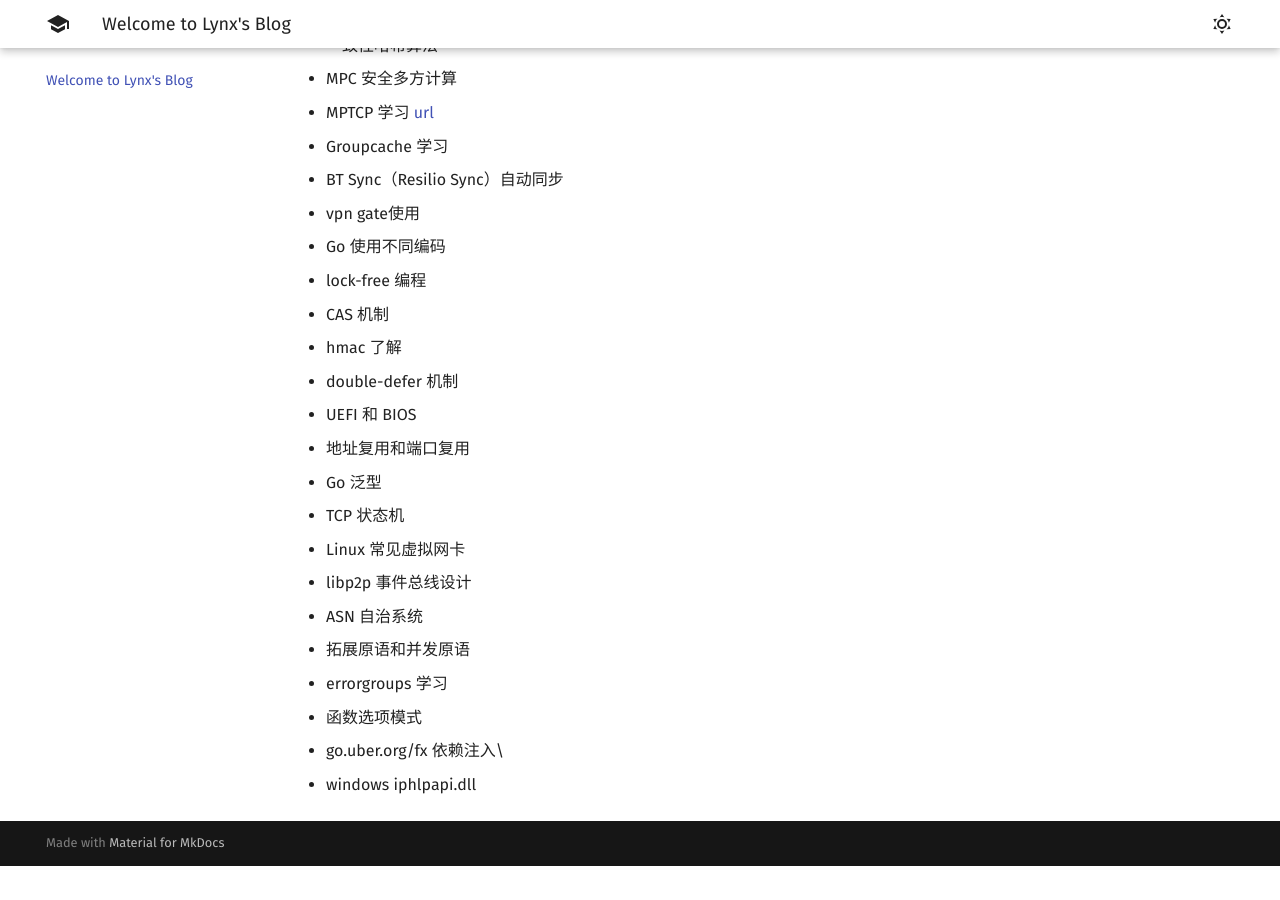
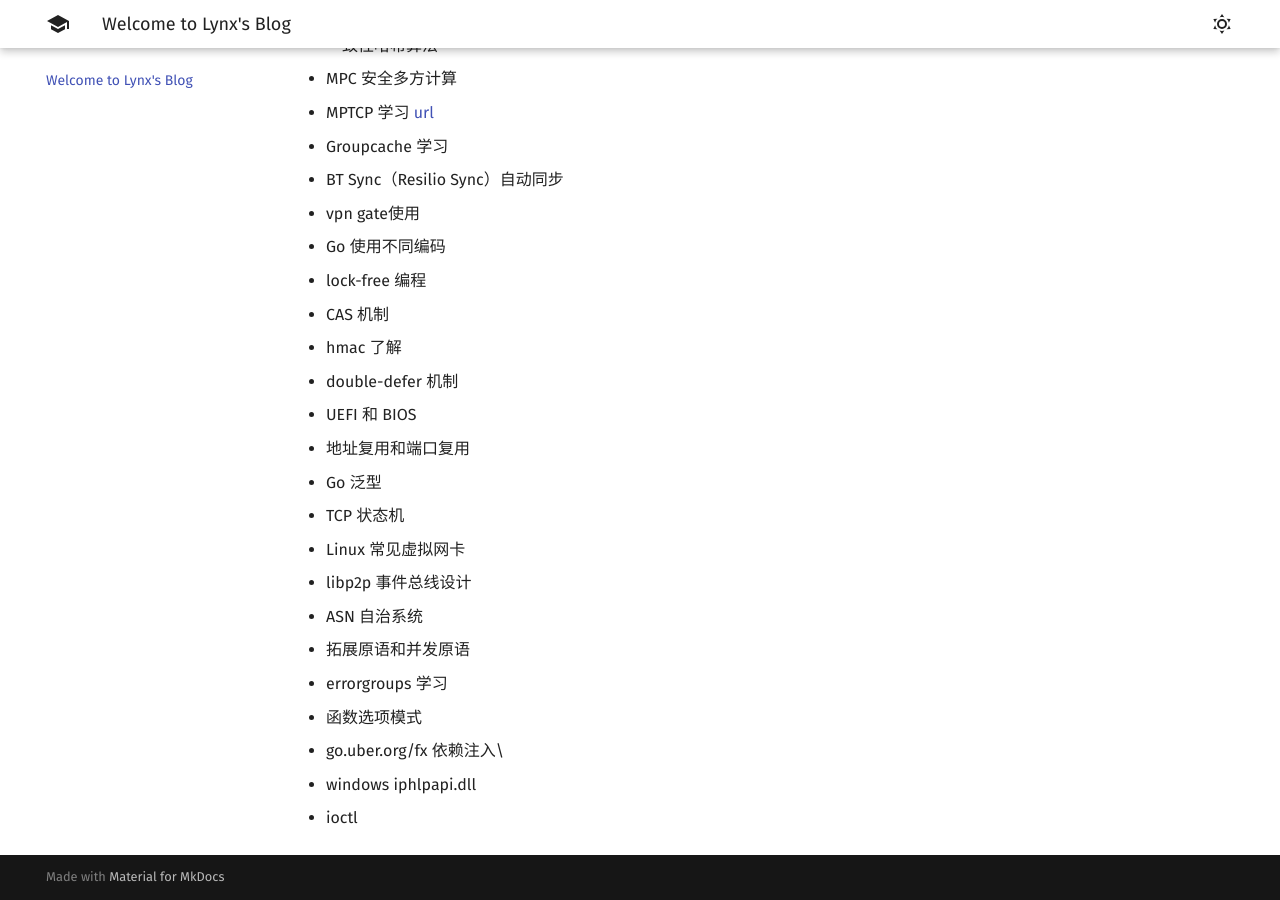
Before and after one commit to 1314liuwei/blog, an MkDocs documentation site: the page built from docs/index.md, in a window 1280 px wide and 900 px high, scrolled down 1346 px. Built offline with MkDocs 1.6.1 and Material for MkDocs 9.7.7, drawn with Linux system fonts in a browser that asks for light colours; before the commit the page ends 2212 px from its top, so only the background shows below that.

Commit message:
2023/08/04 周五

```diff
--- a/docs/index.md
+++ b/docs/index.md
@@ -58,3 +58,4 @@
 - 函数选项模式
 - go.uber.org/fx 依赖注入\
 - windows iphlpapi.dll
+- ioctl
```
